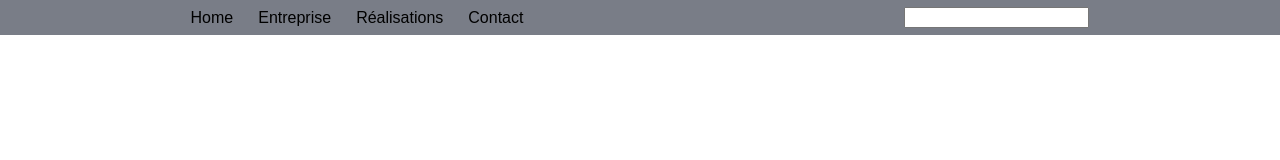
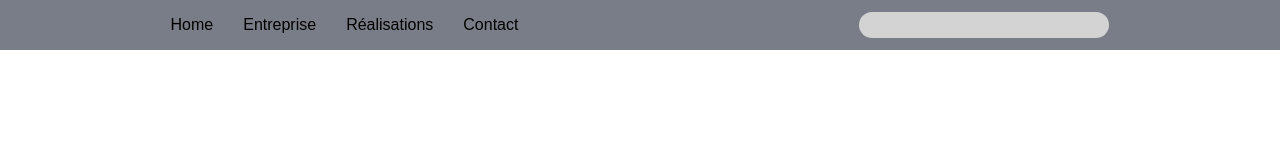
Before and after one commit to camilla-dabrowskigoual/Site-vitrine-fleuriste, a plain HTML site: page index.html in a window 1280 px wide. Drawn offline with Linux system fonts and the light colour scheme.

Commit message:
En-tête finie

```diff
--- a/index.css
+++ b/index.css
@@ -1,25 +1,36 @@
+
+/* On retire les marges blanches de notre contenu */
 body{
     margin: 0%;
-    padding: 0%;
 }
 
+/*On met en forme l'en-tete : couleur, hauteur, répartition des élements */
 header{
     background-color: #797D87;
-    height: 35px;
+    height: 50px;
     display: flex;
     justify-content: space-around;
     align-items: center;
 }
 
-
+/*On positionne chaque lien entre eux*/
 nav{
     display: flex;
-    gap: 25px;
+    gap: 30px;
 }
 
+/* On met en formechaque lien de notre header*/
 nav a{
     text-decoration: none;
     font-family: Arial,sans-serif;
     font-size: 16px;
     color: black;
 }
+
+input{
+    border-radius: 20px;
+    background-color: lightgray;
+    width: 250px ;
+    height: 26px;
+    border: none;
+}
```
